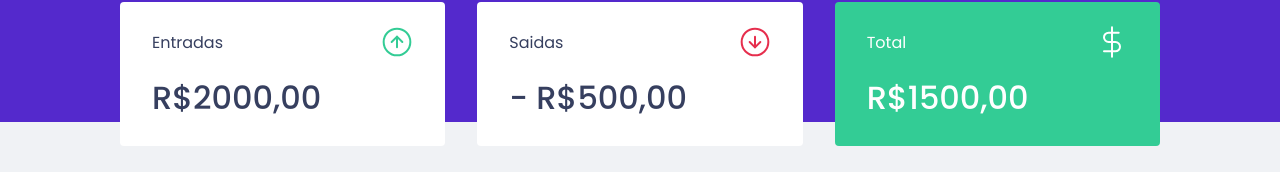
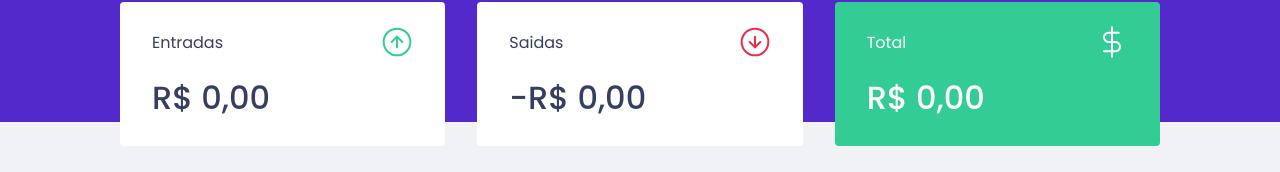
Before and after one commit to Zilla3k/mymoneyapp, a React (Create React App) app: page / in a window 1280 px wide. Shown: the part 150-322 px from the top of the page. Built offline with nearby package versions, Linux system fonts and the light colour scheme; no server answers; what miragejs would draw is missing.

Commit message:
summary-values

```diff
--- a/src/components/NewTransactionModal/index.tsx
+++ b/src/components/NewTransactionModal/index.tsx
@@ -1,7 +1,6 @@
 import { FormEvent, useState, useContext } from 'react';
 import  Modal  from 'react-modal';
 import { TransactionsContext } from '../../TransactionsContext';
-import { api } from '../../services/api';
 
 import entradasImg from '../../assets/entradas.svg'
 import saidasImg from '../../assets/saidas.svg'
--- a/src/components/Summary/index.tsx
+++ b/src/components/Summary/index.tsx
@@ -8,6 +8,22 @@
 export function Summary(){
   const {transactions} = useContext(TransactionsContext)
 
+  const summary = transactions.reduce((acc, transaction)=>{
+    if(transaction.type === 'deposit'){
+      acc.deposits += transaction.amount;
+      acc.total += transaction.amount;
+    }else{
+      acc.withdraw += transaction.amount;
+      acc.total -= transaction.amount;
+    }
+
+    return acc;
+  }, {
+    deposits: 0,
+    withdraw: 0,
+    total: 0,
+  })
+
   console.log(transactions)
 
   return (
@@ -17,7 +33,12 @@
           <p>Entradas</p>
           <img src={entradaImg} alt="entradas" />
         </header>
-        <strong>R$2000,00</strong>
+        <strong>
+        {new Intl.NumberFormat('pt-BR', {
+          style: 'currency',
+          currency: 'BRL',
+        }).format(summary.deposits)}
+        </strong>
       </div>
 
       <div>
@@ -25,7 +46,12 @@
           <p>Saidas</p>
           <img src={saidasImg} alt="Saidas" />
         </header>
-        <strong>- R$500,00</strong>
+        <strong>
+        -{new Intl.NumberFormat('pt-BR', {
+          style: 'currency',
+          currency: 'BRL',
+        }).format(summary.withdraw)}
+        </strong>
       </div>
 
       <div className="highlight-background">
@@ -33,7 +59,12 @@
           <p>Total</p>
           <img src={totalImg} alt="total" />
         </header>
-        <strong>R$1500,00</strong>
+        <strong>
+        {new Intl.NumberFormat('pt-BR', {
+          style: 'currency',
+          currency: 'BRL',
+        }).format(summary.total)}
+        </strong>
       </div>
     </Container>
   )
```
